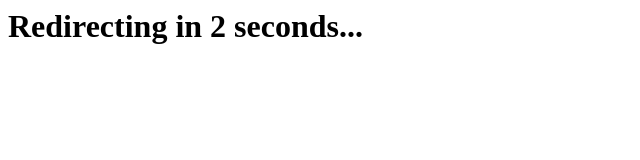
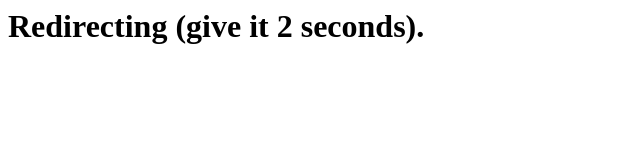
Before and after one commit to MrBrezina/davi.cz, a plain HTML site: page index.html in a window 1280 px wide. Shown: the whole page, without its empty margins (0-640 px from the left). Drawn offline with Linux system fonts and the light colour scheme.

Commit message:
Content update

```diff
--- a/index.html
+++ b/index.html
@@ -3,6 +3,6 @@
         <meta http-equiv="refresh" content="2;url=http://www.mrbrezina.com/" />
     </head>
     <body>
-        <h1>Redirecting in 2 seconds...</h1>
+        <h1>Redirecting (give it 2 seconds).</h1>
     </body>
 </html>
```
